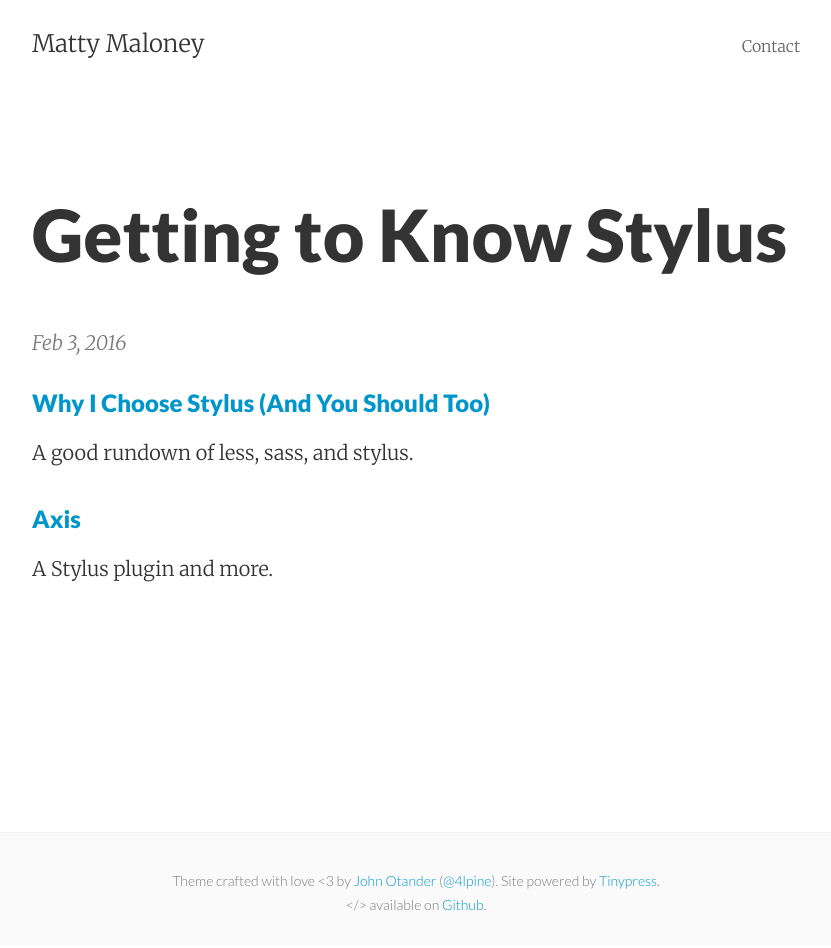
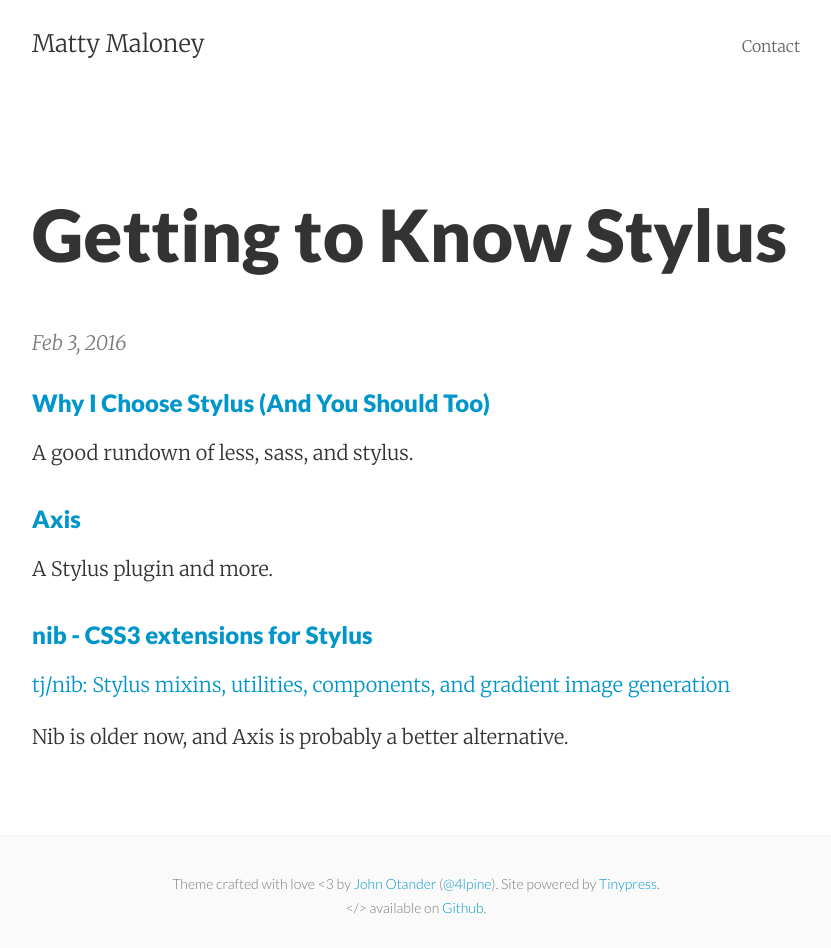
Before and after one commit to mattymaloney/mattymaloney.github.io, a Jekyll site: the page built from _posts/2016-02-03-stylus.md, in a window 1280 px wide. Shown: the whole page, without its empty margins (224-1055 px from the left). Built offline with Jekyll 4.4.1, drawn with Linux system fonts in a browser that asks for light colours.

Commit message:
Created 2016-02-03-stylus.md

```diff
--- a/_posts/2016-02-03-stylus.md
+++ b/_posts/2016-02-03-stylus.md
@@ -9,6 +9,14 @@
 
 A good rundown of less, sass, and stylus.
 
+
 ### [Axis](http://axis.netlify.com/)
 
 A Stylus plugin and more.
+
+
+### [nib - CSS3 extensions for Stylus](https://tj.github.io/nib/)
+
+[tj/nib: Stylus mixins, utilities, components, and gradient image generation](https://github.com/tj/nib)
+
+Nib is older now, and Axis is probably a better alternative.
```
